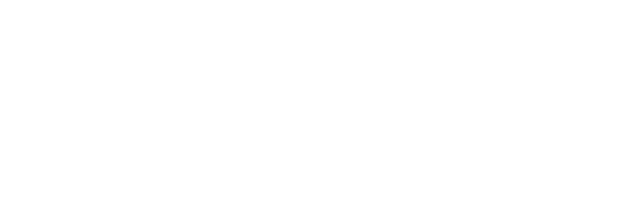
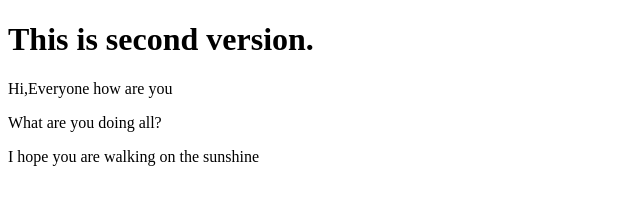
Before and after one commit to Ruchi607gitthub/FirstRepo, a plain HTML site: page index.html in a window 1280 px wide. Shown: the whole page, without its empty margins (0-640 px from the left). Drawn offline with Linux system fonts and the light colour scheme.

Commit message:
This is version 2 of index.html

```diff
--- a/index.html
+++ b/index.html
@@ -6,6 +6,9 @@
     <title>Document</title>
 </head>
 <body>
-
+  <h1>This is second version.</h1>
+  <p>Hi,Everyone how are you </p>
+  <p>What are you doing all?</p>
+  <p>I hope you are walking on the sunshine</p>
 </body>
 </html>
```
